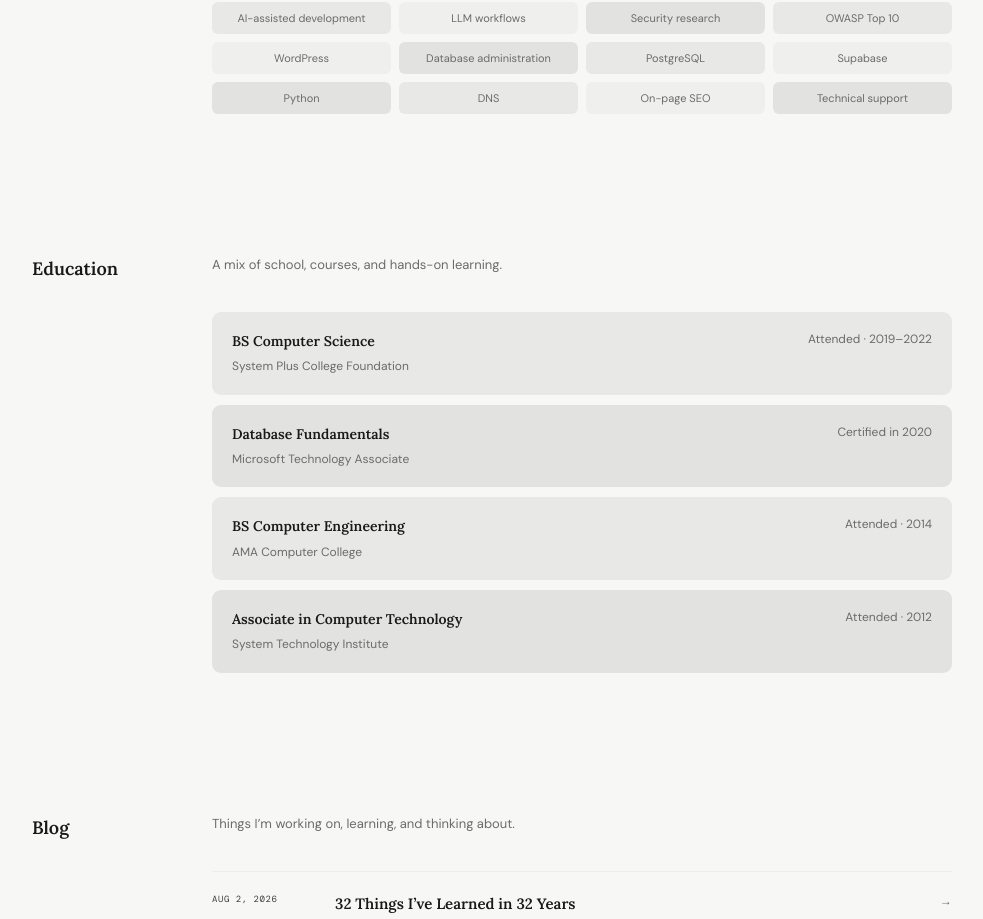
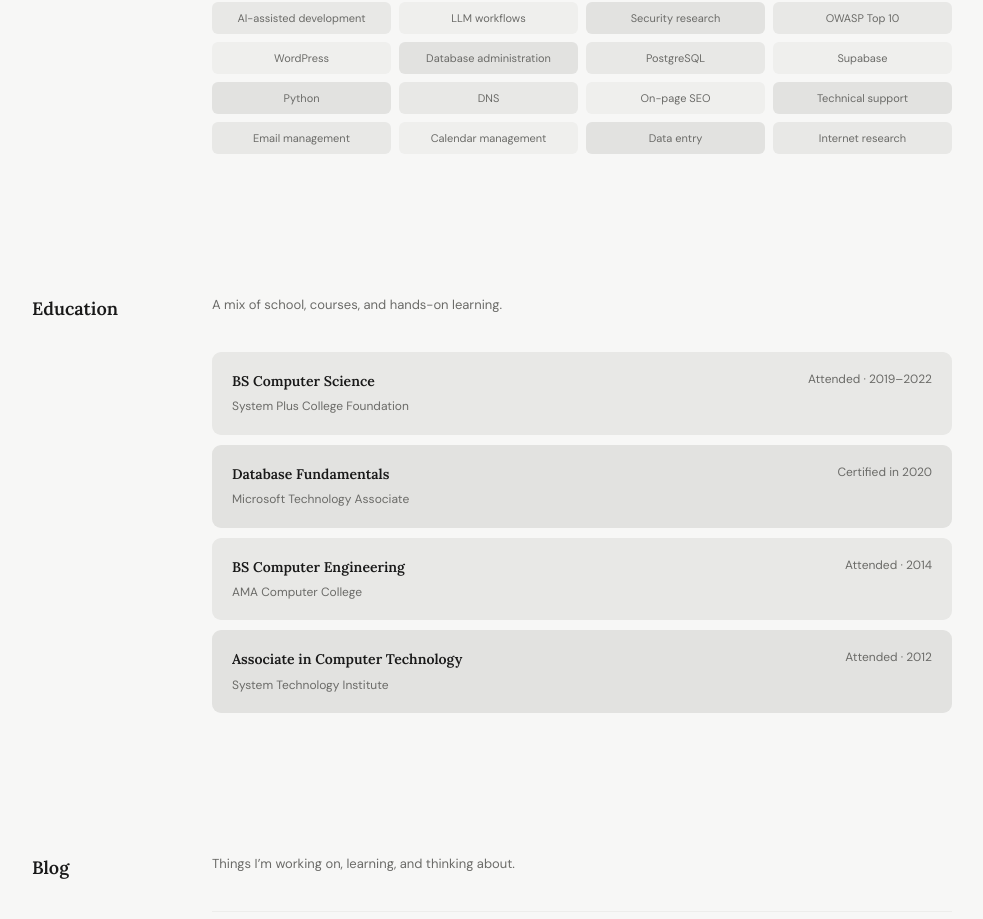
Before and after one commit to zabe-dev/zabe-dev-portfolio, a Next.js app: page / in a window 1280 px wide. Shown: the part 1780-2699 px from the top of the page, without its empty margins (148-1131 px from the left). Built offline with nearby package versions, Linux system fonts and the light colour scheme; a web font is replaced by a local one.

Commit message:
Add virtual assistant skills

```diff
--- a/app/data.ts
+++ b/app/data.ts
@@ -72,6 +72,10 @@ export const skills = [
   'DNS',
   'On-page SEO',
   'Technical support',
+  'Email management',
+  'Calendar management',
+  'Data entry',
+  'Internet research',
 ];
 
 export const PAGE_SIZE = 2;
```
